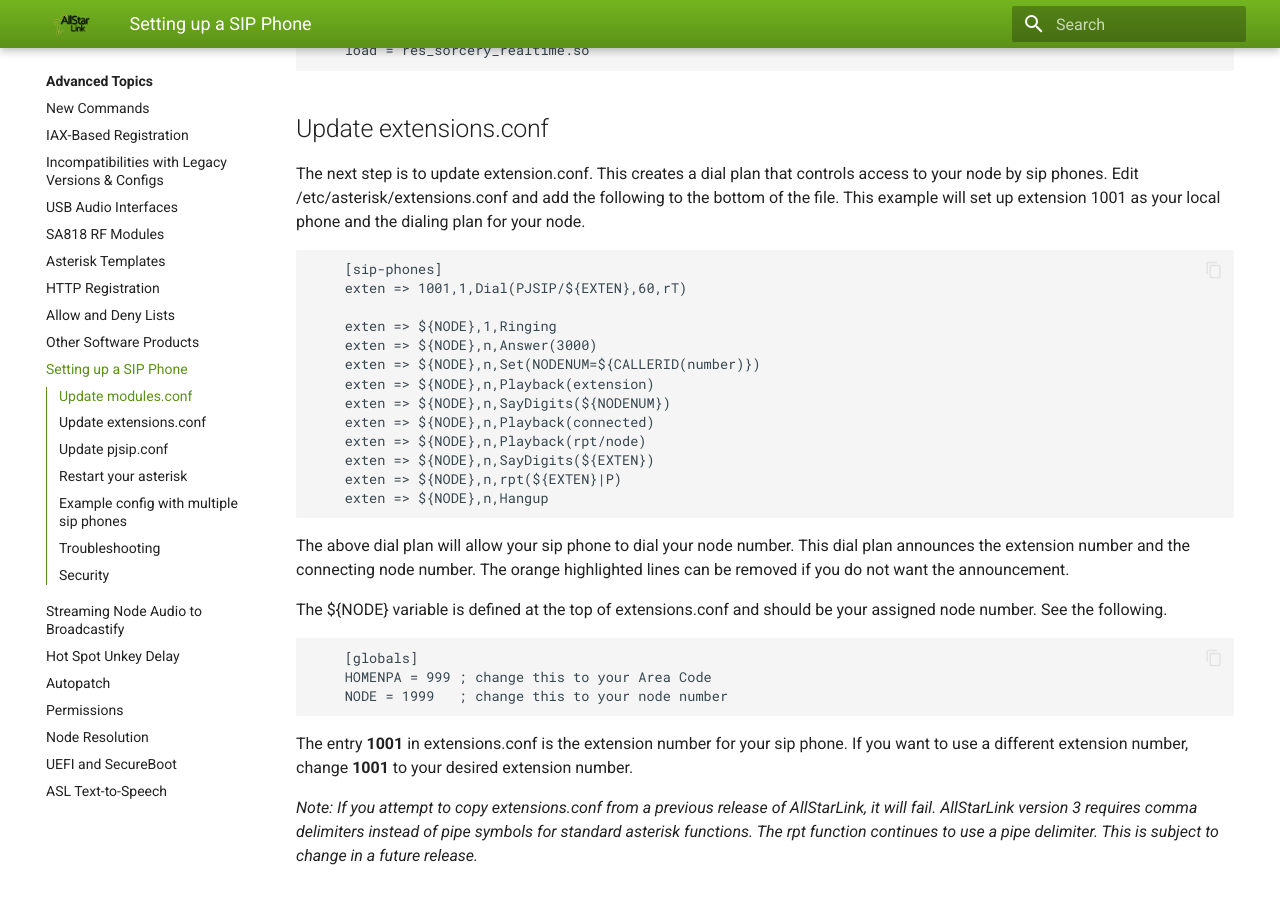
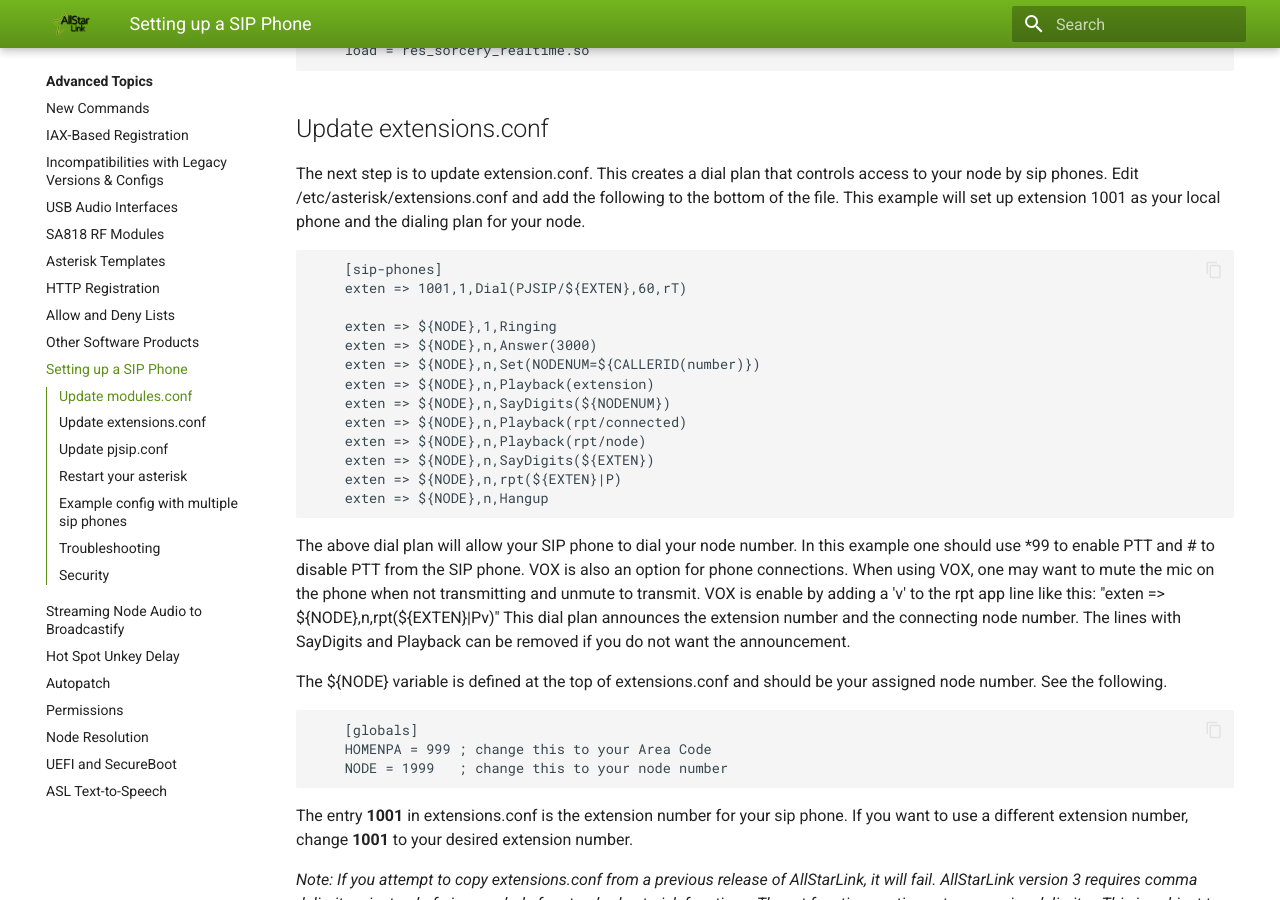
Before and after one commit to AllStarLink/ASL3-Manual, an MkDocs documentation site: the page built from docs/adv-topics/sip-phone.md, in a window 1280 px wide and 900 px high, scrolled down 1491 px. Built offline with MkDocs 1.6.1 and Material for MkDocs 9.7.7, drawn with Linux system fonts in a browser that asks for light colours.

Commit message:
PTT/VOX and other updates to sip-phone topic (#31)
Add PTT/VOX info, say "connected" sound file path corrected, and remove announcement text updated.

Co-authored-by: Jake <jake-git@uptimecomputing.com>

````diff
--- a/docs/adv-topics/sip-phone.md
+++ b/docs/adv-topics/sip-phone.md
@@ -81,7 +81,7 @@ The next step is to update extension.conf.  This creates a dial plan that contro
     exten => ${NODE},n,Set(NODENUM=${CALLERID(number)})
     exten => ${NODE},n,Playback(extension)
     exten => ${NODE},n,SayDigits(${NODENUM})
-    exten => ${NODE},n,Playback(connected)
+    exten => ${NODE},n,Playback(rpt/connected)
     exten => ${NODE},n,Playback(rpt/node)
     exten => ${NODE},n,SayDigits(${EXTEN})
     exten => ${NODE},n,rpt(${EXTEN}|P)
@@ -89,7 +89,7 @@ The next step is to update extension.conf.  This creates a dial plan that contro
 ```
 
 
-The above dial plan will allow your sip phone to dial your node number.  This dial plan announces the extension number and the connecting node number.  The orange highlighted lines can be removed if you do not want the announcement.
+The above dial plan will allow your SIP phone to dial your node number.  In this example one should use *99 to enable PTT and # to disable PTT from the SIP phone.  VOX is also an option for phone connections.  When using VOX, one may want to mute the mic on the phone when not transmitting and unmute to transmit.  VOX is enable by adding a 'v' to the rpt app line like this: "exten => ${NODE},n,rpt(${EXTEN}|Pv)"  This dial plan announces the extension number and the connecting node number.  The lines with SayDigits and Playback can be removed if you do not want the announcement.
 
 The ${NODE} variable is defined at the top of extensions.conf and should be your assigned node number.  See the following.
 
````
